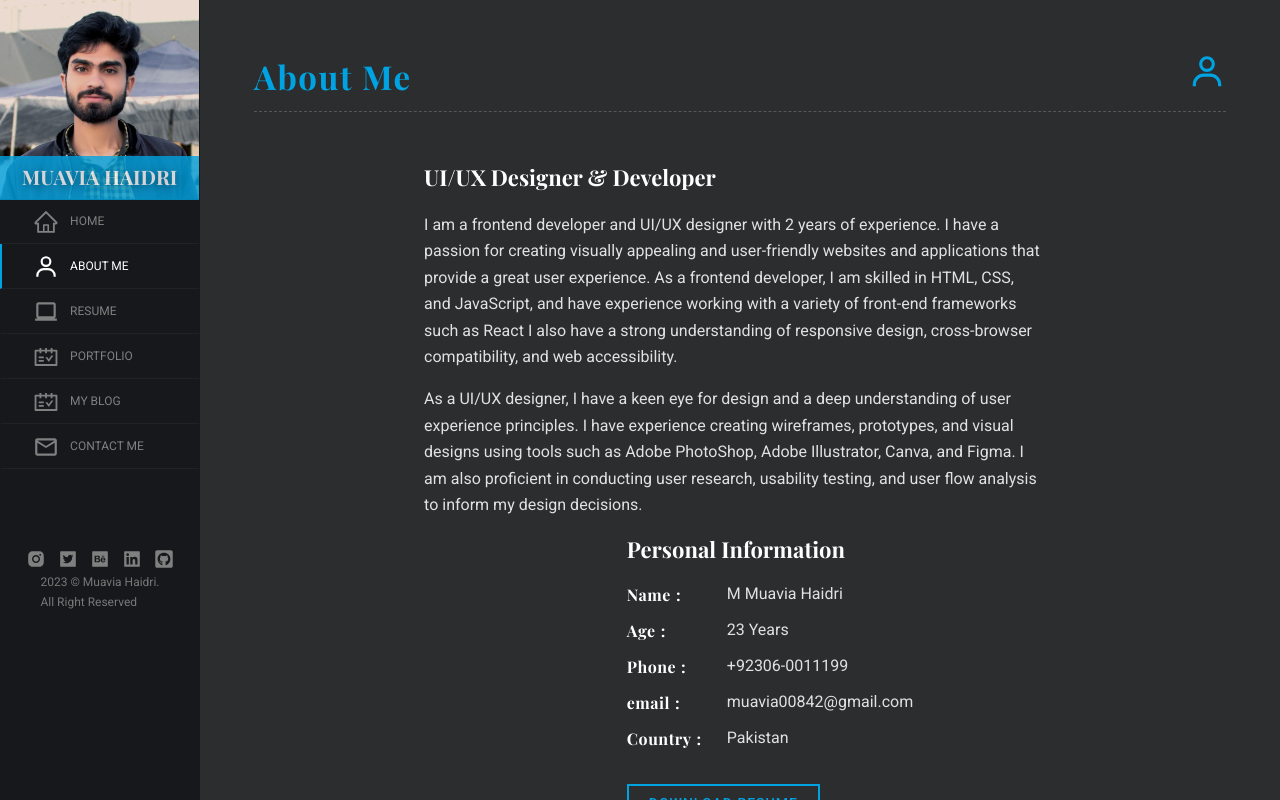
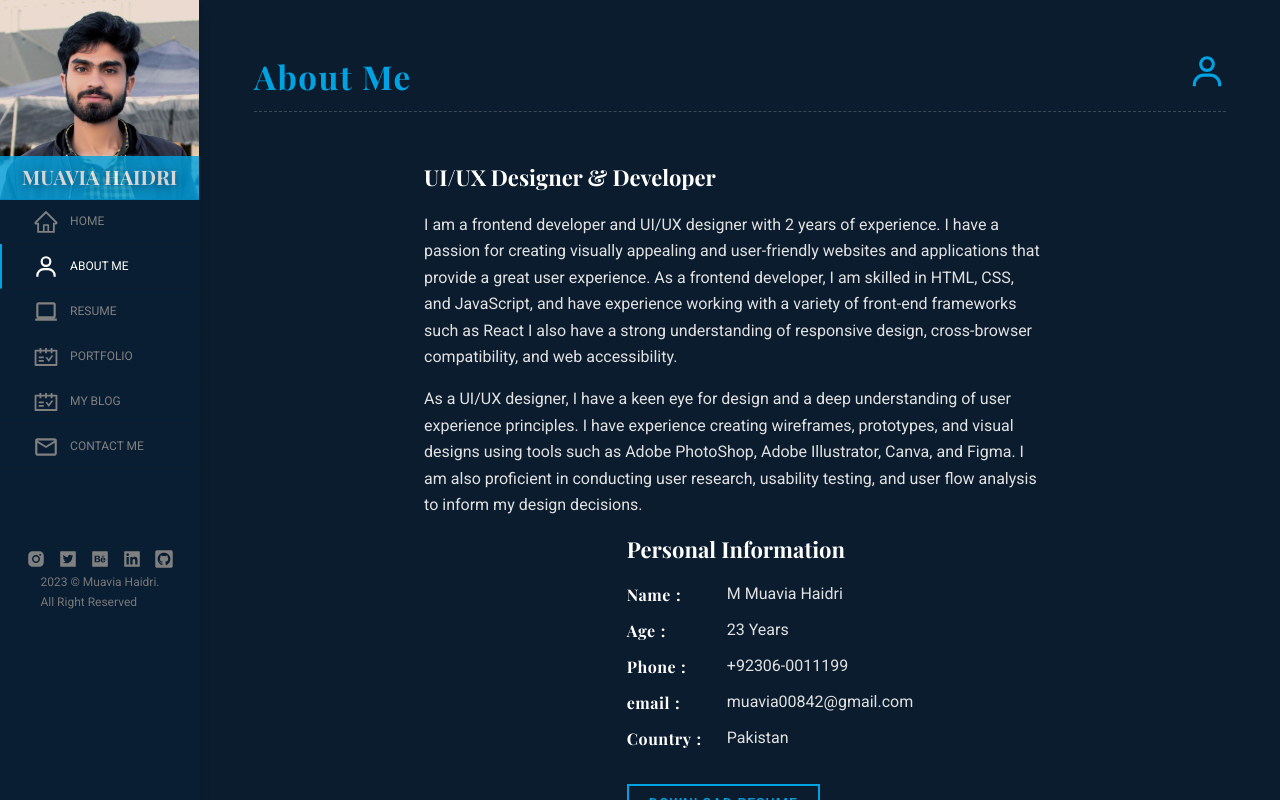
Before and after one commit to Muavia842/Muavia-Portfolio, a React (Create React App) app: page /about in a window 1280 px wide. Built offline with nearby package versions, Linux system fonts and the light colour scheme; a web font is replaced by a local one.

Commit message:
change theme color

```diff
--- a/src/components/Sidebar/Sidebar.css
+++ b/src/components/Sidebar/Sidebar.css
@@ -1,8 +1,11 @@
 .header-main {
-  background-color: #17181b;
+  /* background-color: #17181b; */
+  background-color: #0a1e33;
   height: 100vh;
   width: 200px;
   overflow: hidden;
+  box-shadow: rgba(0, 0, 0, 0.1) 0px 10px 15px -3px,
+    rgba(0, 0, 0, 0.05) 0px 4px 6px -2px;
   display: block;
 }
 
--- a/src/components/navLinks/navlinks.css
+++ b/src/components/navLinks/navlinks.css
@@ -14,7 +14,7 @@
   text-decoration: none;
   position: relative;
   color: #808080;
-  border-bottom: 1px solid #202226;
+  border-bottom: 1px solid #0b1c2e;
   border-left: 2px solid transparent;
 }
 
@@ -23,7 +23,7 @@
   border-left: 2px solid #00a3e1;
   cursor: pointer;
   color: white;
-  background-color: #151617;
+  background-color: #0b1c2e;
 }
 .active {
   color: white;
--- a/src/components/pages/About.css
+++ b/src/components/pages/About.css
@@ -42,7 +42,7 @@
   color: #e1e1e1;
   font-size: 16px;
 
-  font-family: "Roboto", sans-serif;
+  font-family: 'Roboto', sans-serif;
   line-height: 1.65;
   padding: 0px 0px 16px 0px;
 }
@@ -67,7 +67,7 @@
 }
 
 .personal-data .tittle {
-  font-family: "Playfair Display", serif;
+  font-family: 'Playfair Display', serif;
   font-size: 16px;
   font-weight: 700;
   letter-spacing: 0.5px;
@@ -75,7 +75,7 @@
   color: #ffffff;
 }
 .personal-data .tittle::after {
-  content: ":";
+  content: ':';
   position: absolute;
   margin-left: 5px;
 }
@@ -83,7 +83,7 @@
   font-size: 16px;
   color: #e1e1e1;
   display: flex;
-  font-family: "Roboto", sans-serif;
+  font-family: 'Roboto', sans-serif;
 }
 .button-main {
   display: flex;
@@ -93,7 +93,7 @@
 .btn-btn {
   border-color: #00a3e1 !important;
   color: #00a3e1;
-  font-family: "Roboto", sans-serif;
+  font-family: 'Roboto', sans-serif;
   border: 2px solid #ffffff;
   padding: 10px 20px;
   text-transform: uppercase;
@@ -135,7 +135,7 @@
   background-color: #00a3e1;
   left: 0;
   position: absolute;
-  content: "";
+  content: '';
   width: 2px;
   height: 5px;
 
@@ -145,7 +145,7 @@
   background-color: #00a3e1;
   right: 0;
   position: absolute;
-  content: "";
+  content: '';
   width: 2px;
   height: 5px;
 
@@ -173,8 +173,10 @@
   gap: 10px;
   justify-content: center;
   align-items: center;
-  background-color: #2c2d2f;
-  border: 1px solid #222324;
+  background-color: #0b1c2e;
+  box-shadow: rgba(0, 0, 0, 0.25) 0px 25px 50px -12px;
+  /* background-color: #2c2d2f; */
+  border: 1px solid #00a3e1;
   cursor: pointer;
 }
 
--- a/src/components/pages/Resume.css
+++ b/src/components/pages/Resume.css
@@ -273,14 +273,14 @@
   width: 100%;
   margin-top: 20px;
   height: 10px;
-  background-color: #404144;
+  background-color: #00a3e1;
 }
 .skill-bar .skill-per {
   position: relative;
   display: block;
   height: 100%;
   width: 100%;
-  background-color: #00a3e1;
+  background-color: #0000aa;
   animation: progress 5s ease-in-out forwards;
   opacity: 0;
 }
@@ -339,7 +339,7 @@
   content: '';
   position: absolute;
   left: 50%;
-  bottom: -2px;
+  bottom: -4px;
   height: 8px;
   width: 8px;
   z-index: -1;
--- a/src/index.css
+++ b/src/index.css
@@ -7,8 +7,8 @@
 }
 body {
   overflow: hidden;
-  /* background-color: #292929; */
-  /* background-color: #191a1e; */
+
+  /* background-color: #2c2d2f; */
+  background-color: #0b1c2e;
   /* background-color: #052a4c; */
-  background-color: #2c2d2f;
 }
```
Also changed, not shown: src/components/Sidebar/Sidebar.jsx (+6 -6 lines), src/assets/profile6.jpg (added).
